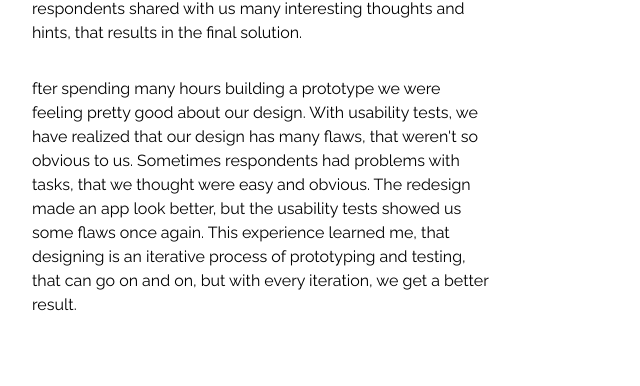
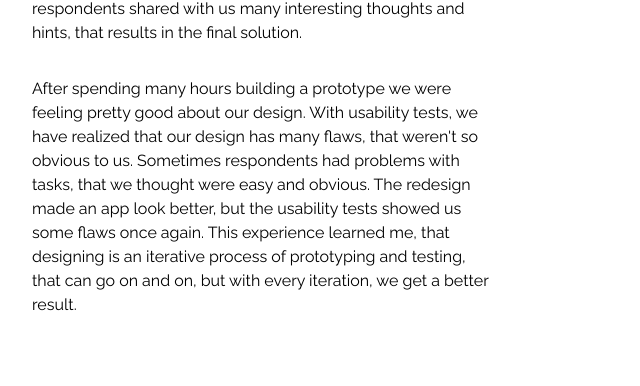
Before and after one commit to DamianLipinski/DamianLipinski.github.io, a plain HTML site: page case_study_mapeco.html in a window 1280 px wide. Shown: the part 10806-11192 px from the top of the page, 224-864 px from the left. Drawn offline with Linux system fonts and the light colour scheme.

Commit message:
Update case_study_mapeco.html

```diff
--- a/case_study_mapeco.html
+++ b/case_study_mapeco.html
@@ -269,7 +269,7 @@
             Sometimes that problem is a part of a different problem, or we can have a bad sense of what we were trying to solve.</p>
             <p class="wow fadeInUp" data-wow-duration="0.8s">Thanks to interviews I was able to get to know different perspectives and different problems that people have. The
             respondents shared with us many interesting thoughts and hints, that results in the final solution.</p>
-            <p class="wow fadeInUp" data-wow-duration="0.8s">fter spending many hours building a prototype we were feeling pretty good about our design. With usability tests, we
+            <p class="wow fadeInUp" data-wow-duration="0.8s">After spending many hours building a prototype we were feeling pretty good about our design. With usability tests, we
             have realized that our design has many flaws, that weren't so obvious to us. Sometimes respondents had problems with
             tasks, that we thought were easy and obvious. The redesign made an app look better, but the usability tests showed us
             some flaws once again. This experience learned me, that designing is an iterative process of prototyping and testing,
```
